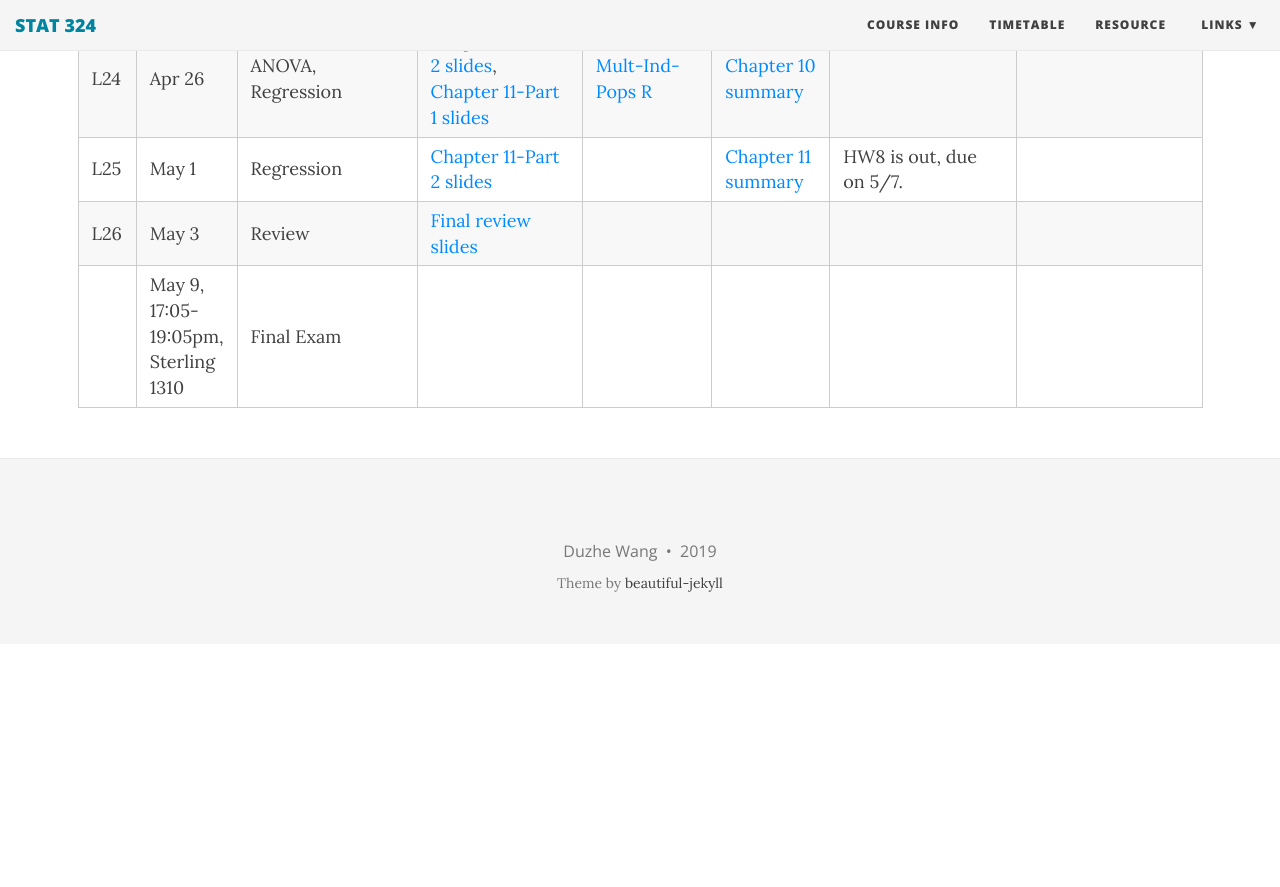
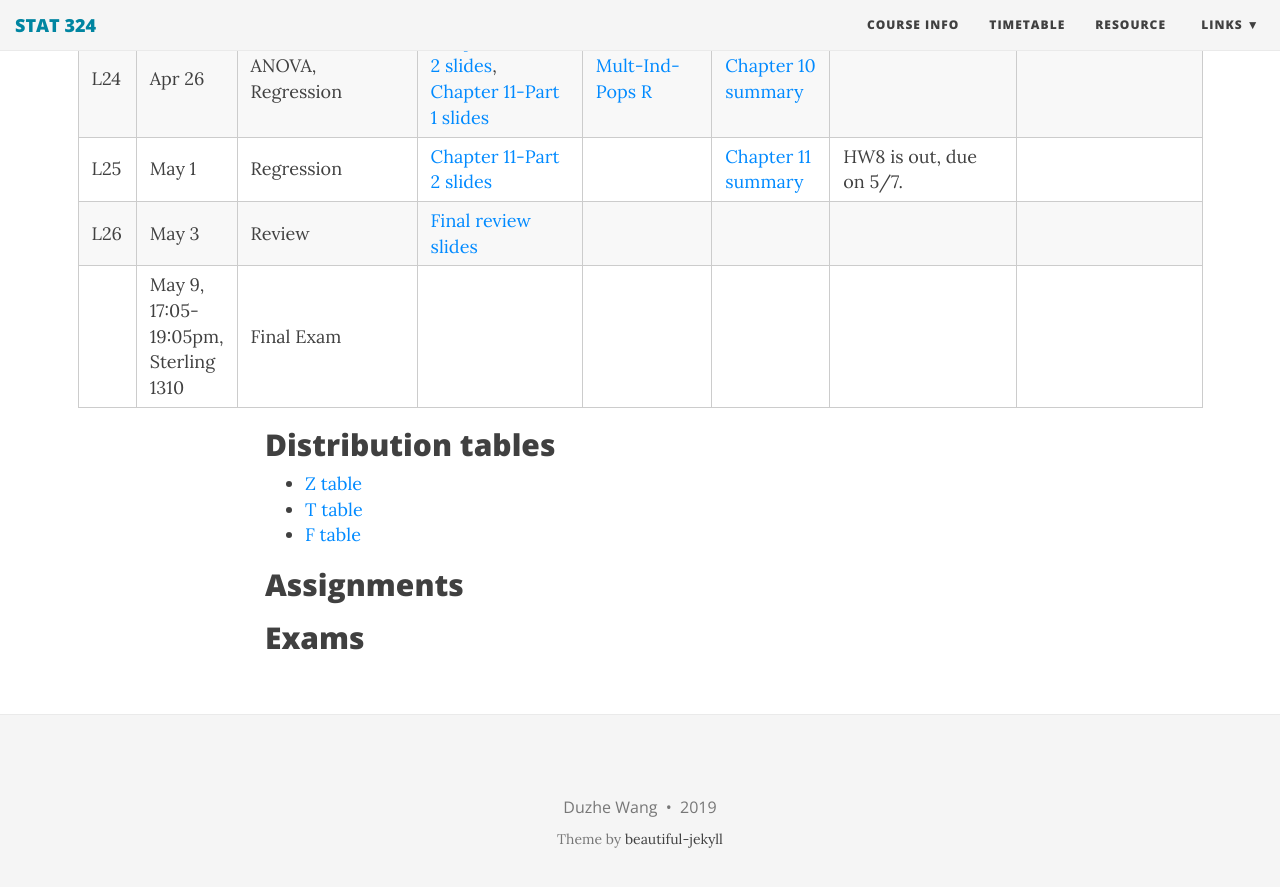
Before and after one commit to duzhewang/stat324, a Jekyll site: the page built from timetable.md, in a window 1280 px wide and 900 px high, scrolled down 2262 px. Shown: the top 887 px of the window. Built offline with Jekyll 4.4.1, drawn with Linux system fonts in a browser that asks for light colours; nearby versions of some CDN libraries; before the commit the page ends 2906 px from its top, so only the background shows below that.

Commit message:
Update timetable.md

```diff
--- a/timetable.md
+++ b/timetable.md
@@ -39,3 +39,16 @@ css: /css/wide_table.css
 |L25 | May 1 | Regression| [Chapter 11-Part 2 slides](https://github.com/dzwang91/stat371/raw/gh-pages/lectures/chapter11-2.pdf)        |     | [Chapter 11 summary](https://github.com/dzwang91/stat371/raw/gh-pages/notessummary/Chapter11-notes.pdf)  | HW8 is out, due on 5/7. |  |
 |L26 | May 3 | Review  | [Final review slides](https://github.com/dzwang91/stat371/raw/gh-pages/lectures/finalreview.pdf)       |     |    |  |  |
 | | May 9, 17:05-19:05pm, Sterling 1310 |Final Exam |         |     |    |  |  |
+
+
+## Distribution tables
+
+- [Z table](https://github.com/dzwang91/stat371/raw/gh-pages/distributiontables/Ztable.pdf   )
+- [T table](https://github.com/dzwang91/stat371/raw/gh-pages/distributiontables/T-table.pdf)
+- [F table](https://github.com/dzwang91/stat371/raw/gh-pages/distributiontables/F-table.pdf)
+
+## Assignments
+
+
+
+## Exams
```
